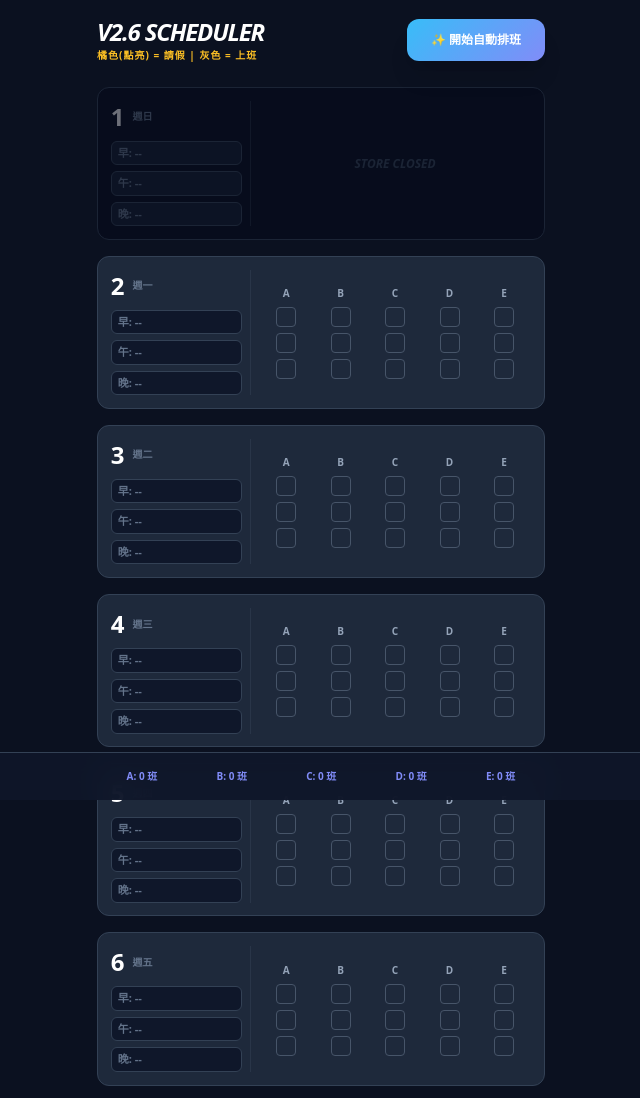
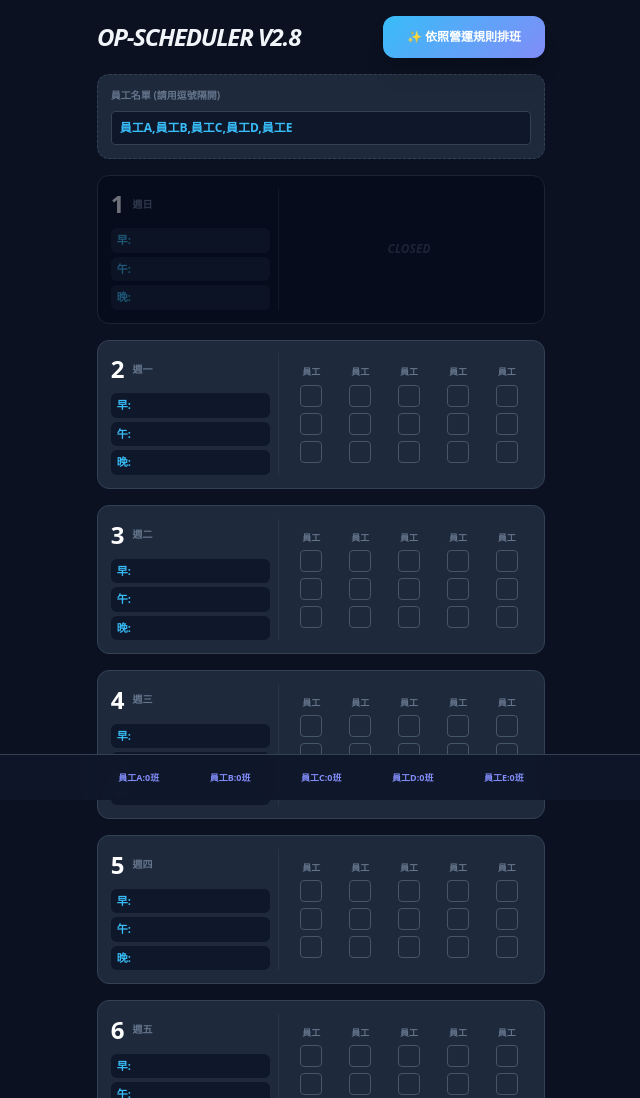
Before and after one commit to 77878/schedule, a plain HTML site: page index.html in a window 1280 px wide. Shown: the top 1098 px of the page, without its empty margins (319-959 px from the left). Drawn offline with nearby package versions, Linux system fonts and the light colour scheme.

Commit message:
Update index.html

```diff
--- a/index.html
+++ b/index.html
@@ -3,46 +3,53 @@
 <head>
     <meta charset="UTF-8">
     <meta name="viewport" content="width=device-width, initial-scale=1.0, maximum-scale=1.0, user-scalable=no">
-    <title>智能排班 V2.6 - 邏輯修復版</title>
+    <title>智能排班 V2.8 - 營運優化版</title>
     <script src="https://cdn.tailwindcss.com"></script>
     <style>
         body { background-color: #0b1120; color: #f1f5f9; font-family: system-ui, sans-serif; -webkit-tap-highlight-color: transparent; }
         .card { background-color: #1e293b; border-radius: 12px; padding: 0.8rem; border: 1px solid #334155; }
-        .slot { width: 20px; height: 20px; border-radius: 4px; border: 1px solid #475569; cursor: pointer; position: relative; }
+        .slot { width: 22px; height: 22px; border-radius: 4px; border: 1px solid #475569; cursor: pointer; position: relative; }
         .slot.active { background-color: #f59e0b; border-color: #fbbf24; }
-        .slot.active::after { content: '休'; font-size: 10px; color: #0f172a; position: absolute; left: 2px; top: 0px; font-weight: 900; }
-        .shift-tag { font-size: 11px; font-weight: 800; padding: 3px 6px; border-radius: 6px; background: #0f172a; color: #64748b; border: 1px solid #334155; display: block; width: 100%; }
-        .shift-tag.filled { color: #38bdf8; border-color: #38bdf8; background: rgba(56, 189, 248, 0.1); }
+        .slot.active::after { content: '休'; font-size: 11px; color: #0f172a; position: absolute; left: 3px; top: 0px; font-weight: 900; }
+        .shift-tag { font-size: 11px; font-weight: 800; padding: 4px 6px; border-radius: 6px; background: #0f172a; color: #38bdf8; border: 1px solid #38bdf8/30; display: block; width: 100%; margin-bottom: 3px; }
         .sun-row { opacity: 0.4; background-color: #020617; pointer-events: none; }
-        .btn-magic { background: linear-gradient(135deg, #38bdf8 0%, #818cf8 100%); transition: 0.2s; }
-        .btn-magic:hover { filter: brightness(1.1); }
+        .btn-magic { background: linear-gradient(135deg, #38bdf8 0%, #818cf8 100%); }
     </style>
 </head>
-<body class="p-4 pb-24">
+<body class="p-4 pb-32">
     <div class="max-w-md mx-auto space-y-4">
-        <div class="flex justify-between items-center mb-6">
-            <div>
-                <h1 class="text-2xl font-black text-white italic tracking-tighter">V2.6 SCHEDULER</h1>
-                <p class="text-[10px] text-amber-400 font-bold uppercase tracking-widest">橘色(點亮) = 請假 | 灰色 = 上班</p>
-            </div>
+
+        <div class="flex justify-between items-center mb-4">
+            <h1 class="text-2xl font-black italic tracking-tighter">OP-SCHEDULER V2.8</h1>
             <button onclick="autoFillAll()" class="btn-magic text-white text-[12px] font-black px-6 py-3 rounded-xl shadow-xl active:scale-95">
-                ✨ 開始自動排班
+                ✨ 依照營運規則排班
             </button>
         </div>
+
+        <div class="card border-dashed">
+            <p class="text-[10px] text-slate-500 font-bold mb-2 uppercase">員工名單 (請用逗號隔開)</p>
+            <input type="text" id="staff_input" onchange="updateStaffNames()" class="w-full bg-slate-900 border border-slate-700 rounded px-2 py-2 text-xs text-sky-400 font-bold" value="員工A,員工B,員工C,員工D,員工E">
+        </div>
+
         <div id="list_container" class="space-y-4"></div>
     </div>
 
     <div class="fixed bottom-0 left-0 right-0 bg-slate-900/95 backdrop-blur-md p-4 border-t border-slate-700 z-50">
-        <div id="t_stats" class="max-w-md mx-auto flex justify-around text-[10px] font-black text-indigo-400"></div>
+        <div id="t_stats" class="max-w-md mx-auto flex justify-around text-[9px] font-black text-indigo-400 flex-wrap gap-2"></div>
     </div>
 
     <script>
-        const staffList = ["A", "B", "C", "D", "E"];
-        let db = JSON.parse(localStorage.getItem('monthly_schedule_v2.6')) || {};
+        let staffList = ["員工A", "員工B", "員工C", "員工D", "員工E"];
+        let db = JSON.parse(localStorage.getItem('monthly_db_v2.8')) || {};
 
-        function getDow(d) {
-            return new Date(2026, 1, d).getDay();
+        function updateStaffNames() {
+            const val = document.getElementById('staff_input').value;
+            staffList = val.split(',').map(s => s.trim()).filter(s => s !== "");
+            localStorage.setItem('staff_list_v2.8', JSON.stringify(staffList));
+            render();
         }
+
+        function getDow(d) { return new Date(2026, 1, d).getDay(); }
 
         function render() {
             const container = document.getElementById('list_container');
@@ -52,17 +59,13 @@
             for (let d = 1; d <= 28; d++) {
                 const dow = getDow(d);
                 const isSun = (dow === 0);
-                const isSat = (dow === 6);
                 const dayData = db[d] || { userOff: {}, finalShifts: {} };
 
-                const row = document.createElement('div');
-                row.className = `card ${isSun ? 'sun-row' : ''}`;
-
                 let staffGrid = staffList.map(name => {
-                    const off = dayData.userOff[name] || [false, false, false];
+                    const off = (dayData.userOff && dayData.userOff[name]) ? dayData.userOff[name] : [false, false, false];
                     return `
                         <div class="flex flex-col items-center gap-1.5">
-                            <span class="text-[10px] font-bold text-slate-400">${name}</span>
+                            <span class="text-[9px] font-bold text-slate-500">${name.substring(0,2)}</span>
                             <div class="flex flex-col gap-1.5">
                                 <div class="slot ${off[0]?'active':''}" onclick="toggleOff(${d}, '${name}', 0)"></div>
                                 <div class="slot ${off[1]?'active':''}" onclick="toggleOff(${d}, '${name}', 1)"></div>
@@ -72,90 +75,105 @@
                     `;
                 }).join('');
 
-                const fs = dayData.finalShifts || {};
+                const fs = dayData.finalShifts || { M:[], A:[], E:[] };
 
-                row.innerHTML = `
-                    <div class="flex justify-between">
-                        <div class="w-1/3 pr-2 border-r border-slate-700/50">
-                            <div class="flex items-center gap-2 mb-2">
-                                <span class="text-2xl font-black ${isSat?'text-rose-400':'text-white'}">${d}</span>
-                                <span class="text-[10px] font-bold text-slate-500">${dowNames[dow]}</span>
+                let rowHtml = `
+                    <div class="card ${isSun ? 'sun-row' : ''}">
+                        <div class="flex">
+                            <div class="w-2/5 pr-2 border-r border-slate-700/50">
+                                <div class="flex items-center gap-2 mb-2">
+                                    <span class="text-2xl font-black ${dow===6?'text-rose-400':'text-white'}">${d}</span>
+                                    <span class="text-[10px] font-bold text-slate-500">${dowNames[dow]}</span>
+                                </div>
+                                <div class="space-y-1">
+                                    <div class="shift-tag">早: ${(fs.M||[]).join(',')}</div>
+                                    <div class="shift-tag">午: ${(fs.A||[]).join(',')}</div>
+                                    <div class="shift-tag">晚: ${(fs.E||[]).join(',')}</div>
+                                </div>
                             </div>
-                            <div class="space-y-1.5">
-                                <div class="shift-tag ${fs.M?'filled':''}">早: ${fs.M || '--'}</div>
-                                <div class="shift-tag ${fs.A?'filled':''}">午: ${fs.A || '--'}</div>
-                                <div class="shift-tag ${fs.E?'filled':''}">晚: ${fs.E || '--'}</div>
-                                ${isSat ? `<div class="shift-tag filled border-rose-500/50">補: ${fs.S || '--'}</div>` : ''}
+                            <div class="flex-1 flex justify-around items-center pl-2">
+                                ${isSun ? '<span class="text-xs font-black text-slate-700 italic">CLOSED</span>' : staffGrid}
                             </div>
-                        </div>
-                        <div class="flex-1 flex justify-around items-center pl-2">
-                            ${isSun ? '<span class="text-xs font-black text-slate-700 italic">STORE CLOSED</span>' : staffGrid}
                         </div>
                     </div>
                 `;
-                container.appendChild(row);
+                container.innerHTML += rowHtml;
             }
             updateTStats();
         }
 
         function toggleOff(day, name, slotIdx) {
-            if(!db[day]) db[day] = { userOff: {}, finalShifts: {} };
+            if(!db[day]) db[day] = { userOff: {}, finalShifts: { M:[], A:[], E:[] } };
             if(!db[day].userOff[name]) db[day].userOff[name] = [false, false, false];
             db[day].userOff[name][slotIdx] = !db[day].userOff[name][slotIdx];
-            localStorage.setItem('monthly_schedule_v2.6', JSON.stringify(db));
+            localStorage.setItem('monthly_db_v2.8', JSON.stringify(db));
             render();
         }
 
         function autoFillAll() {
             for(let d = 1; d <= 28; d++) {
-                if(getDow(d) === 0) continue; // 跳過週日
+                const dow = getDow(d);
+                if(dow === 0) continue;
 
                 if(!db[d]) db[d] = { userOff: {}, finalShifts: {} };
-                const userOff = db[d].userOff;
+                const userOff = db[d].userOff || {};
                 let dayCount = {};
                 staffList.forEach(n => dayCount[n] = 0);
+                let dayResults = { M: [], A: [], E: [] };
 
-                let results = { M: null, A: null, E: null, S: null };
-                const dow = getDow(d);
-                const shiftTasks = (dow === 6) ? ["M", "A", "E", "S"] : ["M", "A", "E"];
-                const shiftIdxMap = { "M": 0, "A": 1, "E": 2, "S": 1 }; // S 補位通常在下午
+                // 定義每天各時段的人數上限
+                let limits = { M: 3, A: 3, E: 3 };
+                if (dow >= 1 && dow <= 4) limits = { M: 3, A: 3, E: 3 };
+                if (dow === 5) limits = { M: 2, A: 2, E: 3 };
+                if (dow === 6) limits = { M: 4, A: 4, E: 2 };
 
-                shiftTasks.forEach(task => {
-                    const idx = shiftIdxMap[task];
-                    // 核心邏輯：找出這時段「沒點亮(沒休假)」且「今天還沒上滿兩班」且「這班還沒被其他人佔走」的人
-                    let pool = staffList.filter(name => {
+                ["M", "A", "E"].forEach((shiftKey, idx) => {
+                    let available = staffList.filter(name => {
                         const offArr = userOff[name] || [false, false, false];
-                        return offArr[idx] === false &&
-                               dayCount[name] < 2 &&
-                               !Object.values(results).includes(name);
+                        return offArr[idx] === false && dayCount[name] < 2;
                     });
 
-                    // 排序：今天上最少班的人優先
-                    pool.sort((a, b) => dayCount[a] - dayCount[b]);
+                    // 排序：優先讓今天班少的人上
+                    available.sort((a, b) => dayCount[a] - dayCount[b]);
 
-                    if(pool.length > 0) {
-                        results[task] = pool[0];
-                        dayCount[pool[0]]++;
+                    while(dayResults[shiftKey].length < limits[shiftKey] && available.length > 0) {
+                        let person = available.shift();
+                        // 禮拜六早午班第四人顯示為 (S)
+                        let displayName = (dow === 6 && (shiftKey === "M" || shiftKey === "A") && dayResults[shiftKey].length === 3) ? person + "(S)" : person;
+                        dayResults[shiftKey].push(displayName);
+                        dayCount[person]++;
                     }
                 });
-                db[d].finalShifts = results;
+                db[d].finalShifts = dayResults;
             }
-            localStorage.setItem('monthly_schedule_v2.6', JSON.stringify(db));
+            localStorage.setItem('monthly_db_v2.8', JSON.stringify(db));
             render();
-            alert("✅ 全月排班填補完成！");
+            alert("✅ 營運策略排班完成！");
         }
 
         function updateTStats() {
             const counts = {}; staffList.forEach(n => counts[n] = 0);
             Object.values(db).forEach(day => {
                 if(day.finalShifts) {
-                    Object.values(day.finalShifts).forEach(n => { if(n && counts[n]!==undefined) counts[n]++; });
+                    ["M","A","E"].forEach(k => {
+                        (day.finalShifts[k]||[]).forEach(nameWithS => {
+                            let pureName = nameWithS.replace("(S)", "");
+                            if(counts[pureName] !== undefined) counts[pureName]++;
+                        });
+                    });
                 }
             });
-            document.getElementById('t_stats').innerHTML = staffList.map(n => `<span>${n}: ${counts[n]} 班</span>`).join('');
+            document.getElementById('t_stats').innerHTML = staffList.map(n => `<span>${n}:${counts[n]}班</span>`).join('');
         }
 
-        window.onload = render;
+        window.onload = () => {
+            const savedList = localStorage.getItem('staff_list_v2.8');
+            if(savedList) {
+                staffList = JSON.parse(savedList);
+                document.getElementById('staff_input').value = staffList.join(',');
+            }
+            render();
+        };
     </script>
 </body>
 </html>
```
